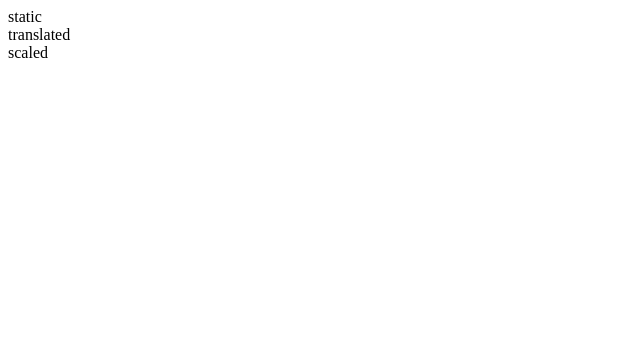
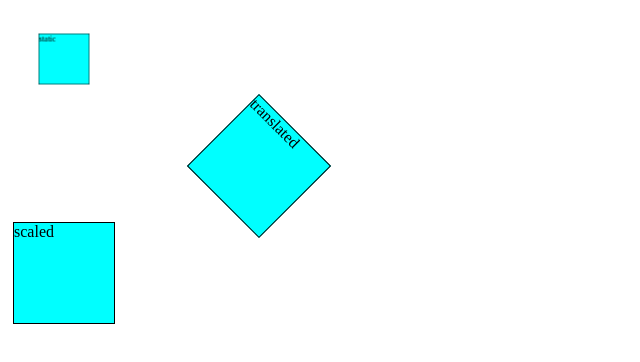
Before and after one commit to Sarveshhttp420notfound/Web-development, a plain HTML site: page index.html in a window 1280 px wide. Shown: the whole page, without its empty margins (0-640 px from the left). Drawn offline with Linux system fonts and the light colour scheme.

Commit message:
Add files via upload

```diff
--- a/styles.css
+++ b/styles.css
@@ -1,21 +1,17 @@
-.class{
+div{
     height: 100px;
-    width: 200px;
+    background-color: aqua;
+    width: 100px;
     border: 1px solid black;
-    background-color: orange;
-    margin: 10px;
-    padding: 20px;
-    /* border: 5px; */
+    margin: 5px;
 }
 
-#A{
-    background-color: aqua;
+.static{
+    transform: perspective(20px) translateZ(-20px);
 }
 
-#B{
-    background-color:aquamarine;
+.translated{
+    margin-left: 200px;
+    transform:rotateZ(45deg) ;
+    /* transform: perspective(200px) scaleZ(2) rotateX(45deg); */
 }
-
-#C{
-    background-color: brown;
-}
```
